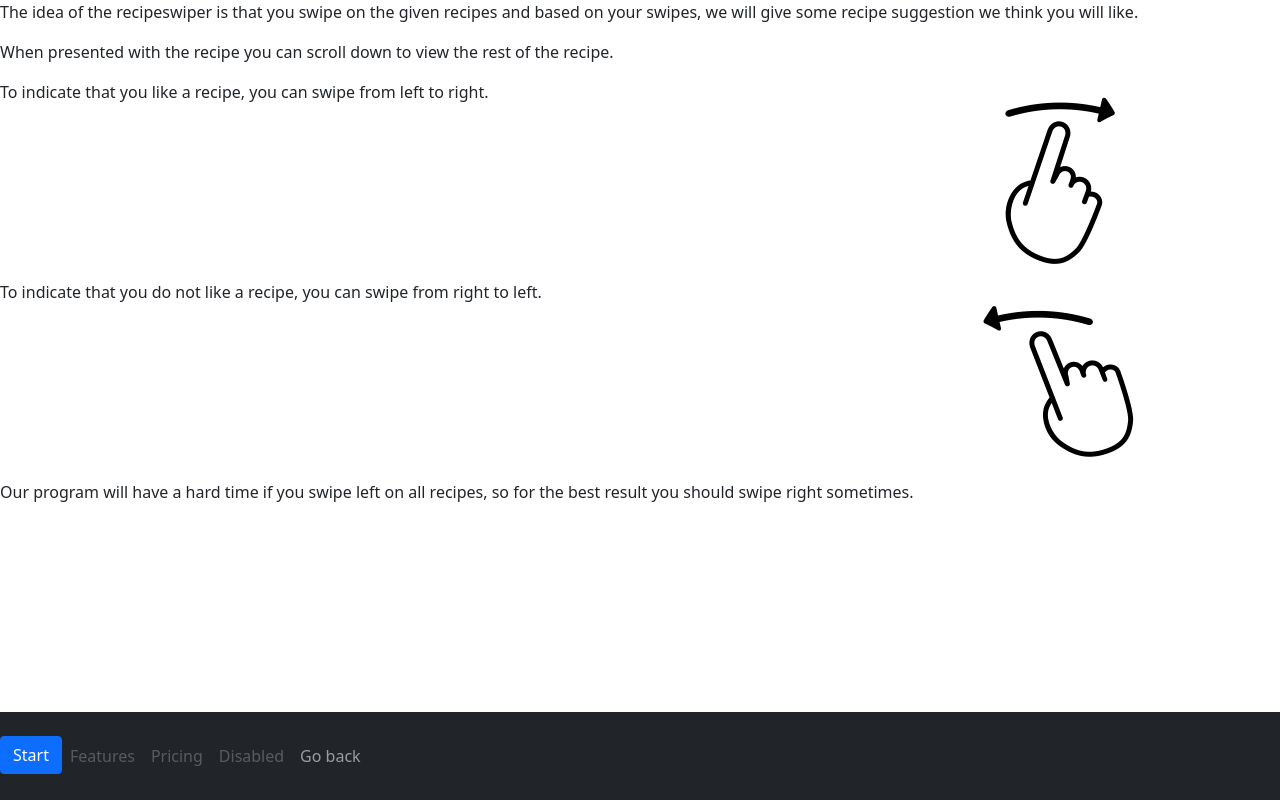
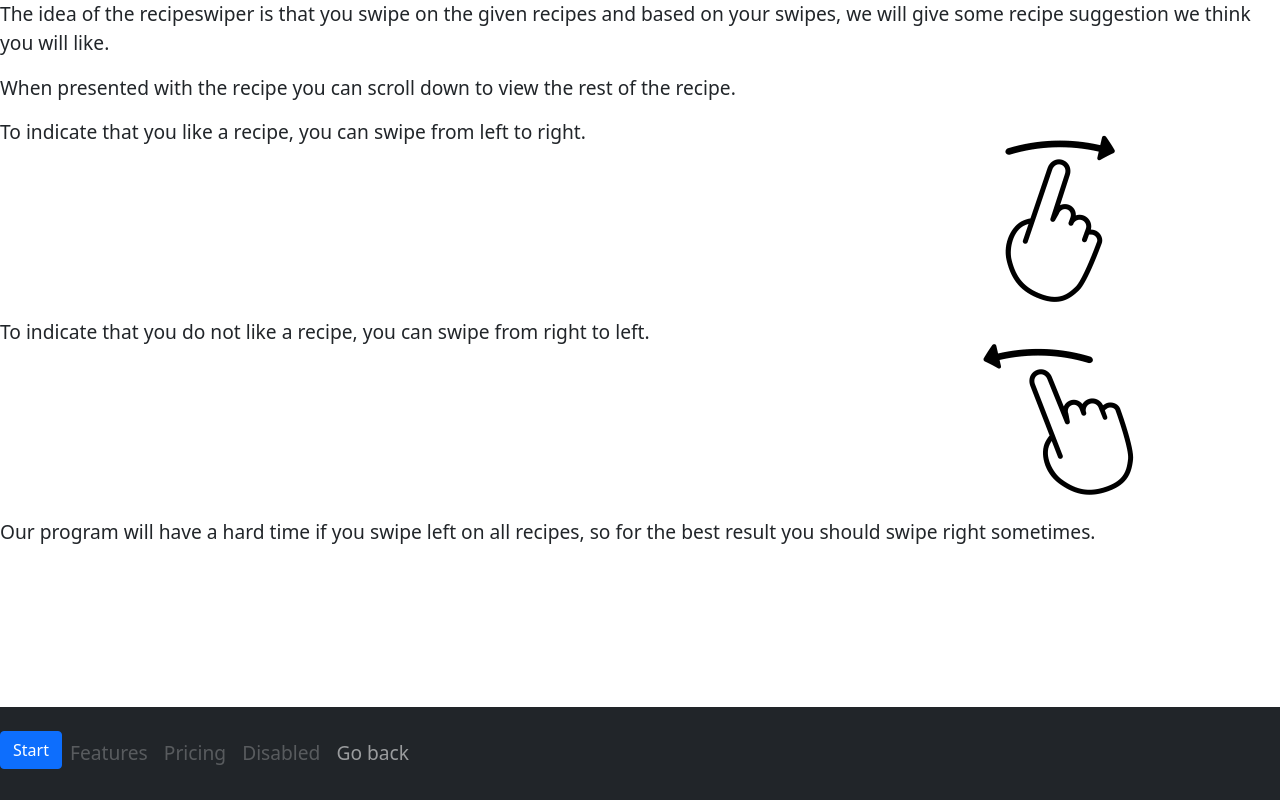
Before and after one commit to maarten0912/RecipeDB, a Flask app: page /help in a window 1280 px wide. Run offline with Flask 2, Linux system fonts and the light colour scheme.

Commit message:
another small fix

```diff
--- a/templates/explanation.html
+++ b/templates/explanation.html
@@ -15,7 +15,7 @@
     </style>
 </head>
 <body>
-    <div class="explanation">
+    <div class="explanation" style="font-size: larger">
         <p>
             The idea of the recipeswiper is that you swipe on the given recipes and based on your swipes, we will give some recipe suggestion we think you will like.
         </p>
@@ -39,7 +39,7 @@
         </p>
     </div>
 
-        <nav class="navbar py-4 navbar-expand-lg fixed-bottom navbar-dark bg-dark">
+        <nav class="navbar py-4 navbar-expand-lg fixed-bottom navbar-dark bg-dark" style="font-size: larger">
         	<ul class="navbar-nav mr-auto">
               <li class="nav-item active">
                 <a class="btn btn-primary" href="/" role="button">Start</a>
```
